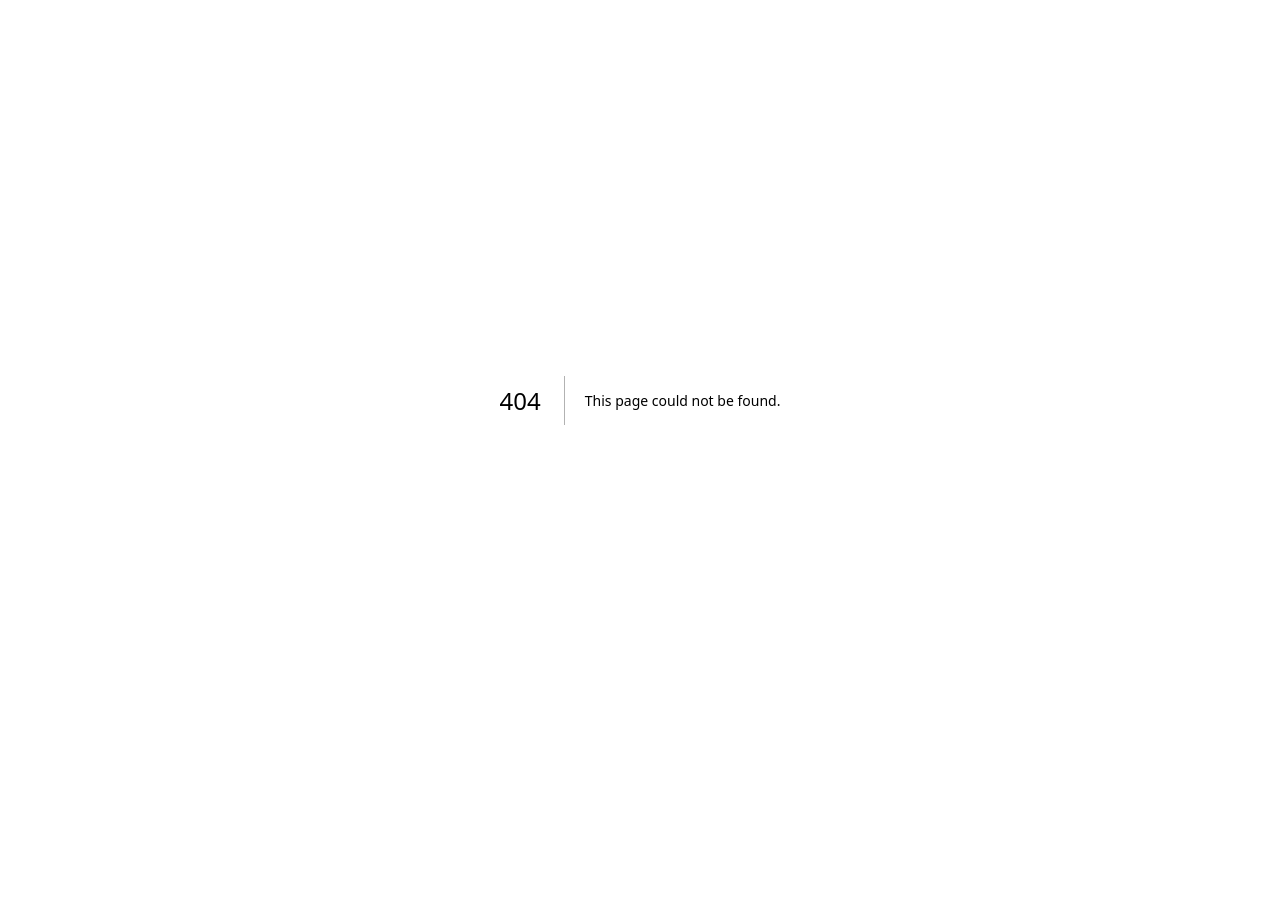
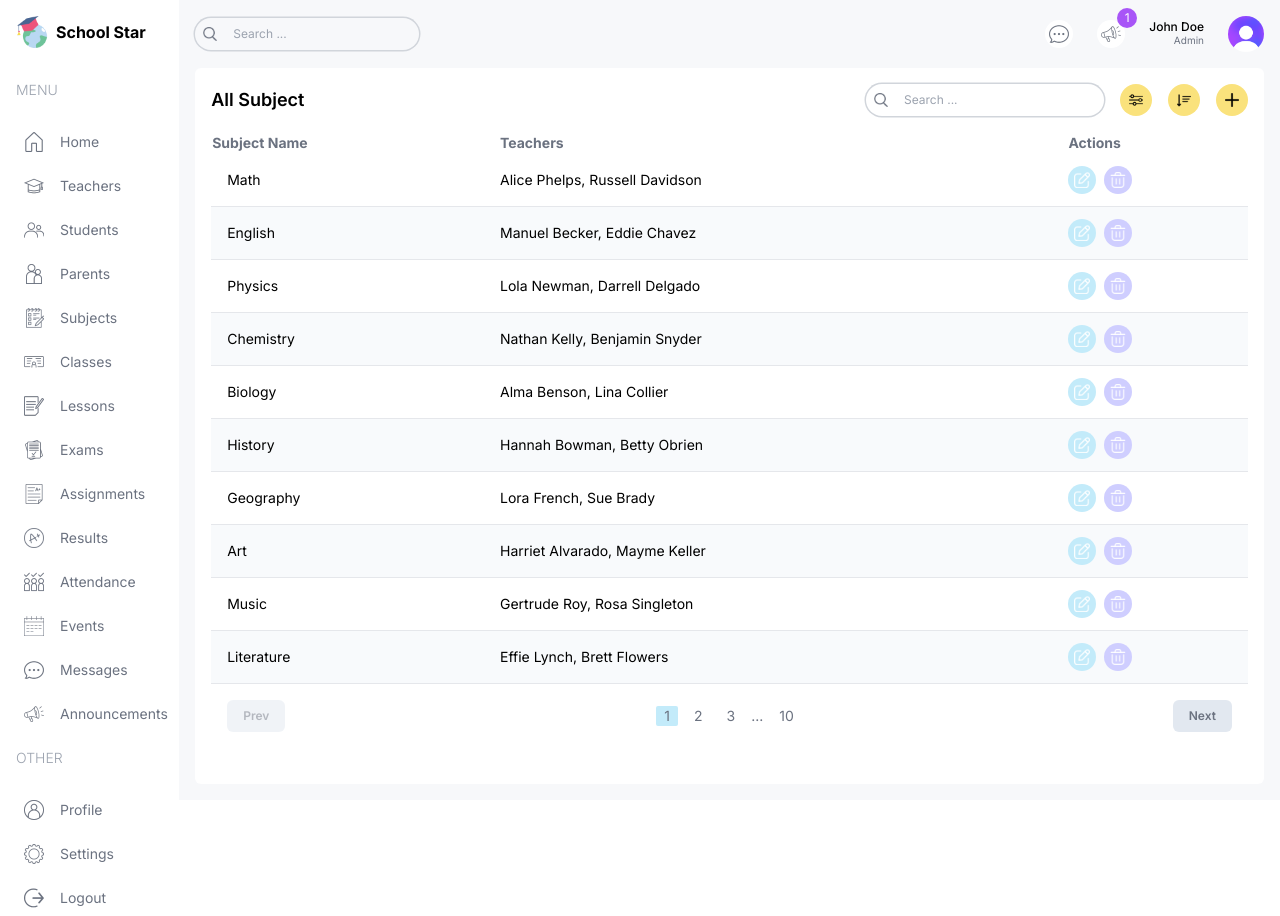
Before and after one commit to Tegarsw17/school-management, a Next.js app: page /list/subjects in a window 1280 px wide. Before the commit this address had no page. Before the commit the page ends 800 px from the top, so only its background shows below. Built offline with nearby package versions, Linux system fonts and the light colour scheme.

Commit message:
add list subjects

```diff
--- /dev/null
+++ b/src/app/(dashboard)/list/subjects/page.tsx
@@ -0,0 +1,77 @@
+import Pagination from "@/components/Pagination"
+import Table from "@/components/Table"
+import TableSearch from "@/components/TableSearch"
+import { role, subjectsData } from "@/lib/data"
+import Image from "next/image"
+import Link from "next/link"
+
+type Subject = {
+    id: number;
+    name: string;
+    teachers: string[];
+}
+
+const columns = [
+    {
+        header: "Subject Name", accessor: "name"
+    },
+    {
+        header: "Teachers", accessor: "teachers", className: "hidden md:table-cell"
+    },
+    {
+        header: "Actions", accessor: "action"
+    },
+]
+
+const SubjectListPage = () => {
+
+    const renderRow = (item: Subject) => (
+        <tr key={item.id} className="border-b border-gray-200 even:bg-slate-50 text-sm hover:bg-starPurpleLight">
+            <td className="flex items-center gap-4 p-4">{item.name}</td>
+            <td className="hidden md:table-cell">{item.teachers.join(", ")}</td>
+            <td>
+                <div className="flex items-center gap-2">
+                    <Link href={`/list/teacher/${item.id}`} >
+                        <button className="flex w-7 h-7 items-center justify-center rounded-full bg-starSky">
+                            <Image src={"/edit.png"} alt="logo" width={16} height={16} />
+                        </button>
+                    </Link>
+                    {role === "admin" && (<Link href={`/list/teacher/${item.id}`} >
+                        <button className="flex w-7 h-7 items-center justify-center rounded-full bg-starPurple">
+                            <Image src={"/delete.png"} alt="logo" width={16} height={16} />
+                        </button>
+                    </Link>)}
+                </div>
+            </td>
+        </tr>
+    )
+
+    return (
+        <div className="bg-white p-4 rounded-md flex-1 m-4 mt-0">
+            {/* top */}
+            <div className="flex items-center justify-between">
+                <h1 className="hidden md:block text-lg font-semibold">All Subject</h1>
+                <div className="flex flex-col md:flex-row gap-4 items-center w-full md:w-auto">
+                    <TableSearch />
+                    <div className="flex items-center gap-4 self-end">
+                        <button className="w-8 h-8 flex items-center justify-center rounded-full bg-starYellow">
+                            <Image src={"/filter.png"} alt="logo" width={14} height={14} />
+                        </button>
+                        <button className="w-8 h-8 flex items-center justify-center rounded-full bg-starYellow">
+                            <Image src={"/sort.png"} alt="logo" width={14} height={14} />
+                        </button>
+                        <button className="w-8 h-8 flex items-center justify-center rounded-full bg-starYellow">
+                            <Image src={"/plus.png"} alt="logo" width={14} height={14} />
+                        </button>
+                    </div>
+                </div>
+            </div>
+            {/* list */}
+            <Table columns={columns} renderRow={renderRow} data={subjectsData} />
+            {/* pagination */}
+            <Pagination />
+        </div>
+    )
+}
+
+export default SubjectListPage
```
